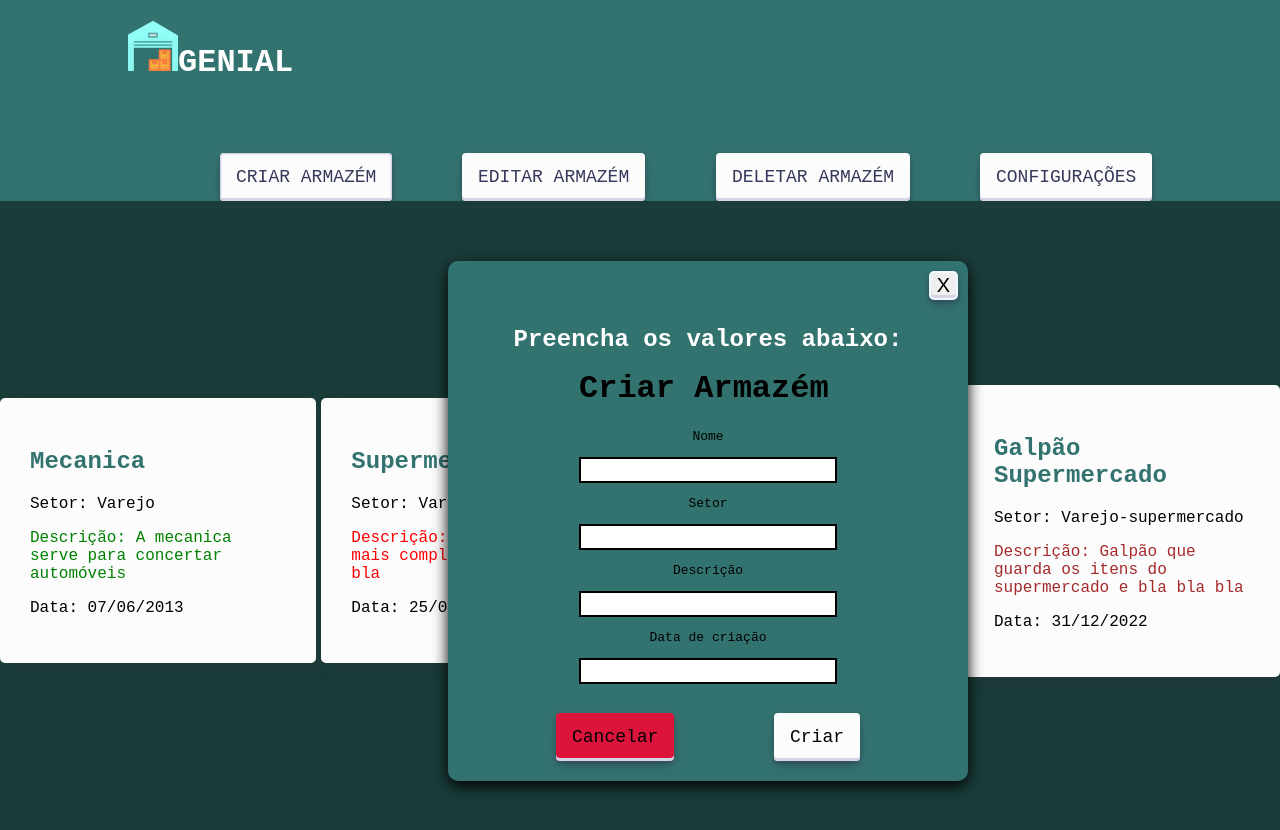
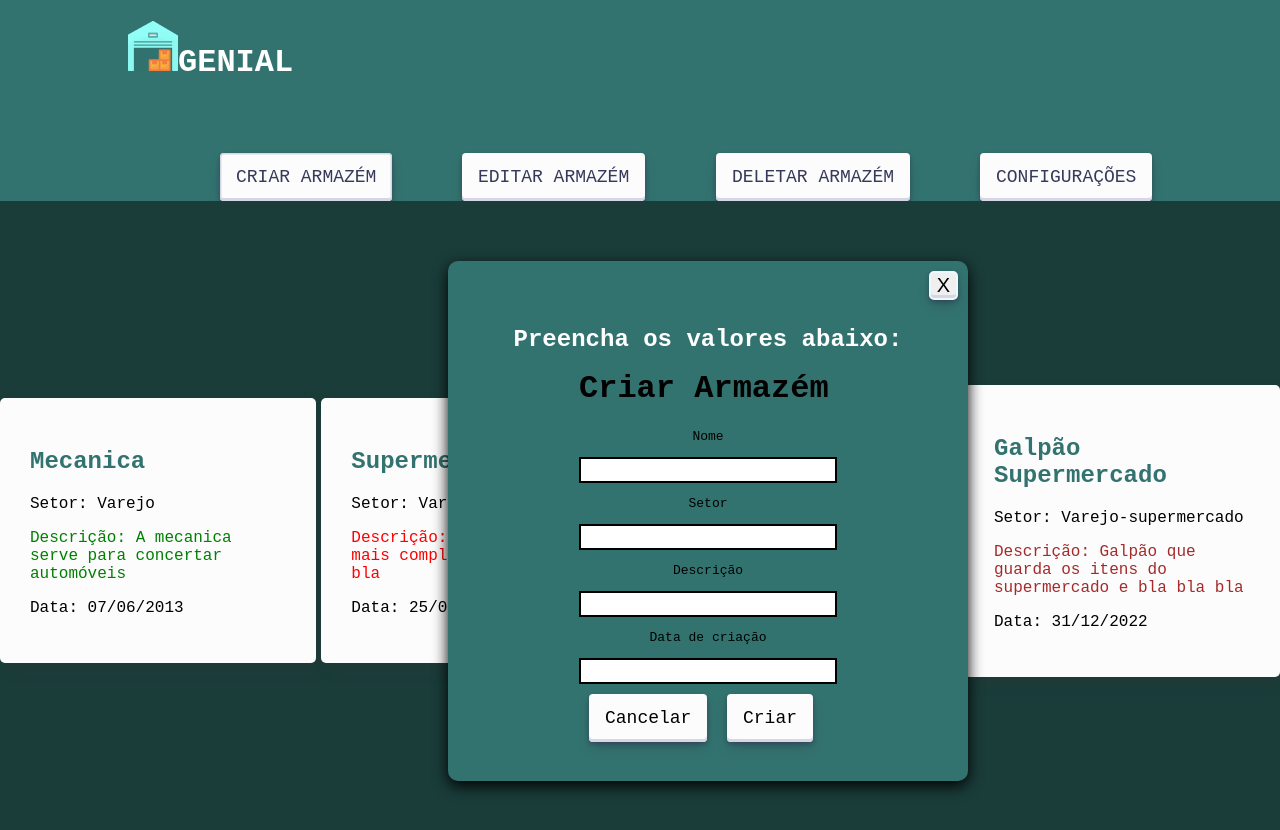
Before and after one commit to RicardoJun10r/GENIAL, a React (Create React App) app: page /home in a window 1280 px wide. Both pictures are taken after a click on the button "CRIAR ARMAZÉM". Shown: the top 830 px of the page. Built offline with nearby package versions, Linux system fonts and the light colour scheme.

Commit message:
Criando Component Button

```diff
--- /dev/null
+++ b/src/components/Button/Button.css
@@ -0,0 +1,49 @@
+.button-component{
+    justify-content: space-around;
+    margin-right: 10px;
+    margin-left: 10px;
+    margin-top: 10px;
+    margin-bottom: 10px;
+}
+
+.button-component{
+    align-items: center;
+    appearance: none;
+    background-color: #FCFCFD;
+    border-radius: 4px;
+    border-width: 0;
+    box-shadow: rgba(45, 35, 66, 0.4) 0 2px 4px,rgba(45, 35, 66, 0.3) 0 7px 13px -3px,#D6D6E7 0 -3px 0 inset;
+    box-sizing: border-box;
+    cursor: pointer;
+    font-family: "JetBrains Mono", monospace;
+    height: 48px;
+    line-height: 1;
+    list-style: none;
+    overflow: hidden;
+    padding-left: 16px;
+    padding-right: 16px;
+    position: relative;
+    text-align: left;
+    text-decoration: none;
+    transition: box-shadow .15s,transform .15s;
+    user-select: none;
+    -webkit-user-select: none;
+    touch-action: manipulation;
+    white-space: nowrap;
+    will-change: box-shadow,transform;
+    font-size: 18px;
+}
+
+.button-component:focus{
+    box-shadow: #D6D6E7 0 0 0 1.5px inset, rgba(45, 35, 66, 0.4) 0 2px 4px, rgba(45, 35, 66, 0.3) 0 7px 13px -3px, #D6D6E7 0 -3px 0 inset;
+}
+
+.button-component:active{
+    box-shadow: #D6D6E7 0 3px 7px inset;
+    transform: translateY(2px);
+}
+
+.button-component:hover{
+    box-shadow: rgba(45, 35, 66, 0.4) 0 4px 8px, rgba(45, 35, 66, 0.3) 0 7px 13px -3px, #D6D6E7 0 -3px 0 inset;
+    transform: translateY(-2px);
+}
--- /dev/null
+++ b/src/components/Button/Button.js
@@ -0,0 +1,9 @@
+import React from "react";
+import './Button.css';
+
+export default function Button({ label, handleClick })
+{
+    return(
+        <button className="button-component" onClick={() => {handleClick(false)}} >{label}</button>
+    )
+}
--- a/src/components/Formularios/Criar/CriarArmazem.js
+++ b/src/components/Formularios/Criar/CriarArmazem.js
@@ -1,7 +1,8 @@
 import React, { useRef } from "react";
 import '../FormStyle.css';
+import Button from "../../Button/Button";
 
-const CriarArmazem = () => {
+const CriarArmazem = ({ setModal }) => {
 
     const nome_armazem = useRef();
     const setor_armazem = useRef();
@@ -60,8 +61,11 @@
                         />
                     </label>
                 </div>
-
             </form>
+            <div className="footer-buttons">
+                <Button id="cancelBtn" handleClick={setModal} label={'Cancelar'} style={'crimson'} />
+                <Button handleClick={null} label={'Criar'} style={null} />
+            </div>
         </div>
     )
 }
--- a/src/components/Formularios/Deletar/DeletarArmazem.js
+++ b/src/components/Formularios/Deletar/DeletarArmazem.js
@@ -1,7 +1,8 @@
 import React, { useRef } from "react";
 import '../FormStyle.css';
+import Button from "../../Button/Button";
 
-const DeletarArmazem = () => {
+const DeletarArmazem = ({ setModal, modal }) => {
 
     const deletar = useRef();
 
@@ -24,6 +25,10 @@
                     </label>
                 </div>
             </form>
+            <div className="footer-buttons" style={{marginTop: '100px', marginLeft: '5px'}}>
+                <Button id="cancelBtn" handleClick={setModal} label={'Cancelar'} style={'crimson'} />
+                <Button handleClick={null} label={'Deletar'} style={null} />
+            </div>
         </div>
     )
 }
--- a/src/components/Formularios/Editar/EditarArmazem.js
+++ b/src/components/Formularios/Editar/EditarArmazem.js
@@ -1,7 +1,8 @@
 import React, { useRef } from "react";
 import '../FormStyle.css';
+import Button from "../../Button/Button";
 
-const EditarArmazem = () => {
+const EditarArmazem = ({ setModal, modal }) => {
 
     const nome_armazem = useRef();
     const setor_armazem = useRef();
@@ -57,6 +58,10 @@
                     </label>
                 </div>
             </form>
+            <div className="footer-buttons">
+                <Button id="cancelBtn" handleClick={setModal} label={'Cancelar'} style={'crimson'} />
+                <Button handleClick={null} label={'Editar'} style={null} />
+            </div>
         </div>
     )
 }
--- a/src/components/Formularios/FormStyle.css
+++ b/src/components/Formularios/FormStyle.css
@@ -17,3 +17,7 @@
     border-style: solid;
     border-color: black;
 }
+
+#cancelBtn{
+    background-color: crimson;
+}
--- a/src/components/Formularios/Forms.js
+++ b/src/components/Formularios/Forms.js
@@ -3,13 +3,13 @@
 import EditarArmazem from "./Editar/EditarArmazem.js";
 import DeletarArmazem from "./Deletar/DeletarArmazem.js";
 
-const Forms = ({ index }) => {
+const Forms = ({ index, setModal, modal }) => {
 
     if(index === 0)
     {
         return(
             <div>
-                <CriarArmazem />
+                <CriarArmazem setModal={setModal} modal={modal} />
             </div>
         )
     }
@@ -17,7 +17,7 @@
     {
         return(
             <div>
-                <EditarArmazem />
+                <EditarArmazem setModal={setModal} modal={modal} />
             </div>
         )
     }
@@ -25,7 +25,7 @@
     {
         return(
             <div>
-                <DeletarArmazem />
+                <DeletarArmazem setModal={setModal} modal={modal} />
             </div>
         )
     }
--- a/src/components/Modal/ModalSimples/ModalSimples.js
+++ b/src/components/Modal/ModalSimples/ModalSimples.js
@@ -23,18 +23,6 @@
                 <div className="body">
                     {formulario}
                 </div>
-
-                <div className="footer">
-                    <button
-                        onClick={() => {
-                        setModal(false);
-                        }}
-                        id="cancelBtn"
-                    >
-                        Cancelar
-                    </button>
-                    <button>Criar</button>
-                </div>
             </div>
         )
     }
--- a/src/pages/Home/home.js
+++ b/src/pages/Home/home.js
@@ -24,7 +24,7 @@
         <NavBar setModal={setModal} modal={modal} setIndex={setIndex}/>
       </div>
       <div className="wrapper">
-        {modal === true ? <div className='wrapper-modal'><ModalSimples setModal={setModal} opcao={OPCAO} formulario={<Forms index={index}/>} /></div> : null}
+        {modal === true ? <div className='wrapper-modal'><ModalSimples setModal={setModal} opcao={OPCAO} formulario={<Forms setModal={setModal} modal={modal} index={index}/>} /></div> : null}
         {database.map((inventario) => {
           return(
           <Row
```
